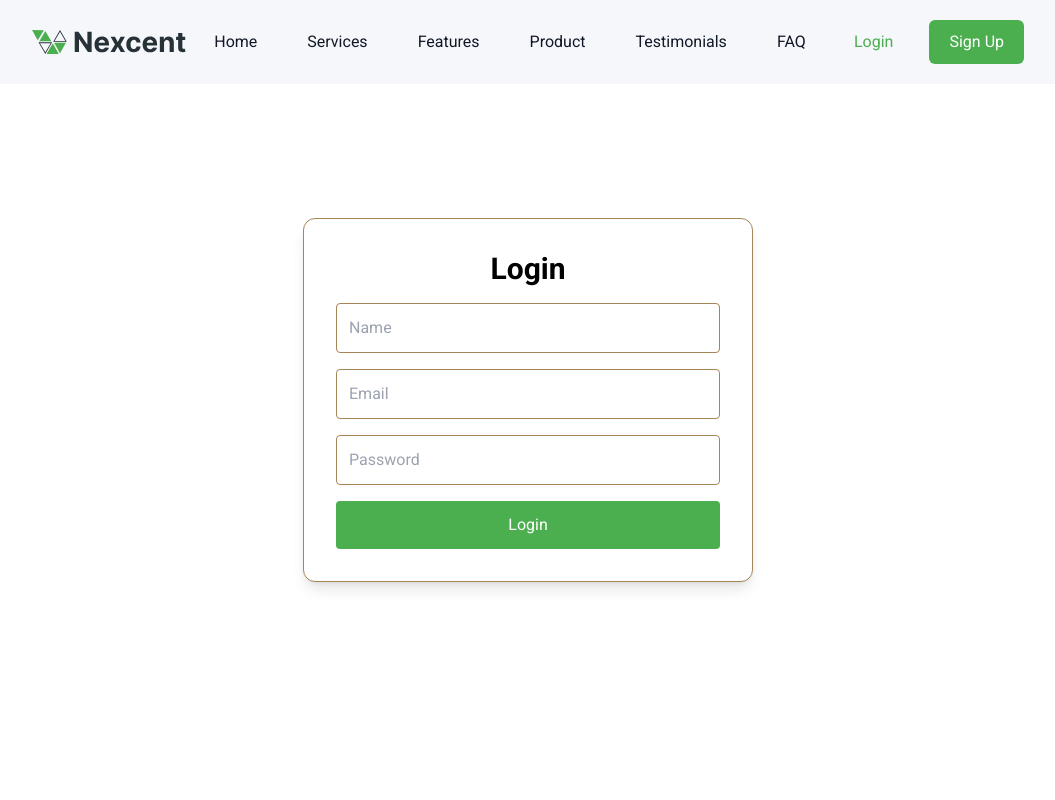
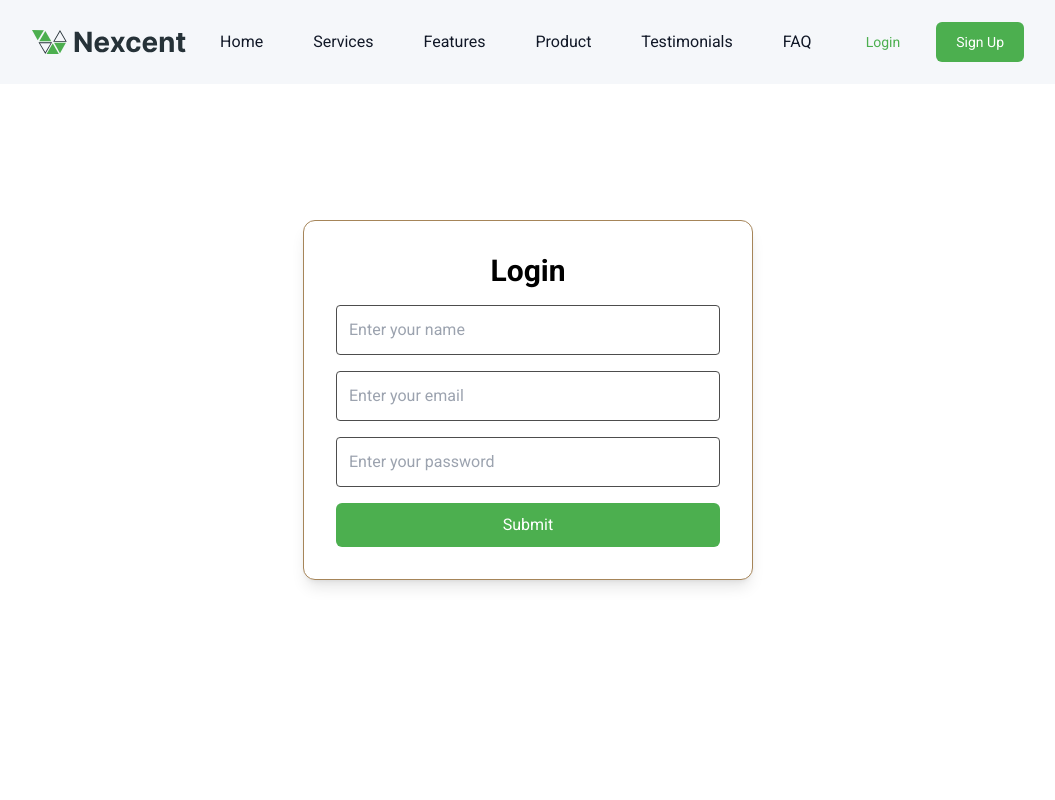
Before and after one commit to teksaglobalindonesia/next-wihope-2026, a Next.js app: page /login in a window 1280 px wide. Shown: the top 800 px of the page, without its empty margins (112-1167 px from the left). Built offline with nearby package versions, Linux system fonts and the light colour scheme.

Commit message:
update button /login.tsx and /profile.tsx

```diff
--- a/components/custom/header.tsx
+++ b/components/custom/header.tsx
@@ -58,11 +58,11 @@ export default function Header() {
         </nav>
         {name ? (
           <div className="flex items-center gap-4">
-            <span className="font-medium text-brand-primary">{name}</span>
+            <span className="font-inter font-bold text-[14px] leading-[20px] hover:underline text-brand-primary">{name}</span>
 
             <button
               onClick={handleLogout}
-              className="rounded-[6px] bg-red-500 px-[16px] py-[8px] text-white"
+              className=" text-neutral-black font-inter text-[14px] leading-[20px] hover:underline "
             >
               Logout
             </button>
@@ -72,12 +72,12 @@ export default function Header() {
           <div className="flex items-center gap-4">
     <Link
       href="/login"
-      className="text-brand-primary hover:underline  hover:border rounded-[6px] px-[20px] py-[10px] "
+      className="font-inter text-brand-primary hover:underline text-[14px] leading-[20px] hover:border rounded-[6px] px-[20px] py-[10px] "
     >
       Login
     </Link>
 
-    <button className="rounded-[6px] bg-brand-primary px-[20px] py-[10px] text-white hover:scale-[1.05] transition-all duration-300">
+    <button className="font-inter text-white hover:scale-[1.05] transition-all duration-300 rounded-[6px] bg-brand-primary px-[20px] py-[10px] text-[14px] leading-[20px]">
       Sign Up
     </button>
   </div>
--- a/components/custom/login.tsx
+++ b/components/custom/login.tsx
@@ -35,39 +35,39 @@ export default function Login() {
 
         <input
           type="text"
-          placeholder="Name"
+          placeholder="Enter your name"
           value={name}
           onChange={(e) =>
             setNameInput(e.target.value)
           }
-          className="rounded border p-3"
+          className="rounded border border-neutral-d-grey p-3"
         />
 
         <input
           type="email"
-          placeholder="Email"
+          placeholder="Enter your email"
           value={email}
           onChange={(e) =>
             setEmail(e.target.value)
           }
-          className="rounded border p-3"
+          className="rounded border border-neutral-d-grey p-3"
         />
 
         <input
           type="password"
-          placeholder="Password"
+          placeholder="Enter your password"
           value={password}
           onChange={(e) =>
             setPassword(e.target.value)
           }
-          className="rounded border p-3"
+          className="rounded border border-neutral-d-grey p-3"
         />
 
         <button
           type="submit"
-          className="rounded bg-brand-primary p-3 text-white"
+          className="rounded-[6px] px-[20px] py-[10px] bg-brand-primary  text-white"
         >
-          Login
+          Submit
         </button>
       </form>
     </div>
--- a/components/custom/profile.tsx
+++ b/components/custom/profile.tsx
@@ -9,7 +9,7 @@ export default function Profile() {
     <div className="mt-[84px] flex w-full justify-center py-[24px]">
       <div className="flex h-[88px] w-full max-w-[1440px] items-center px-[144px]">
         <div className="flex flex-col gap-[16px]">
-          <h1 className="text-[36px] font-semibold leading-[44px] text-neutral-d-grey">
+          <h1 className="font-inter text-[36px] font-semibold leading-[44px] text-neutral-d-grey">
             Welcome,
             <br />
             <span className="text-brand-primary">{name}</span>
```
